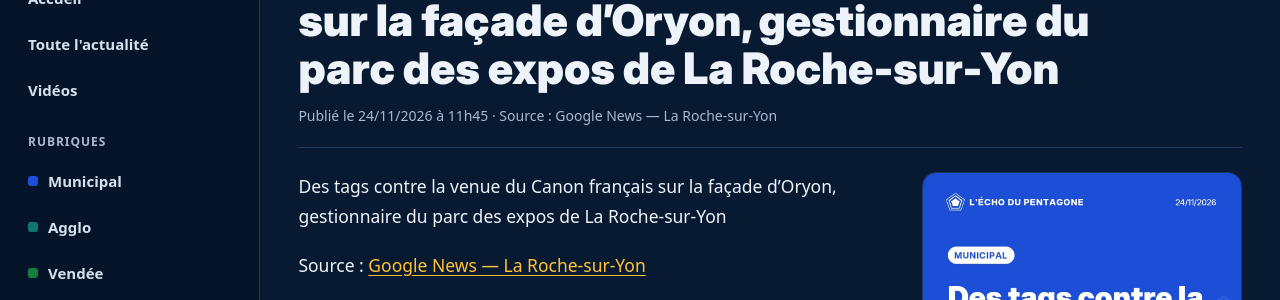
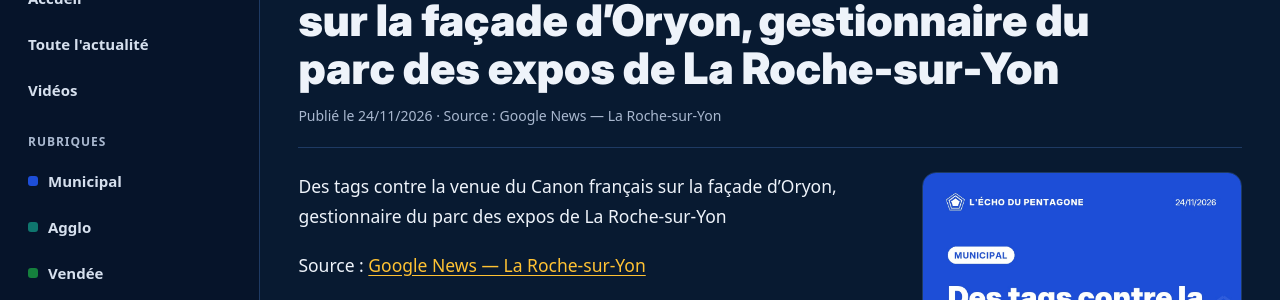
Before and after one commit to lechodupentagone/lechodupentagone, a Jekyll site: the page built from site/_posts/2026-11-24-des-tags-contre-la-venue-du-canon-francais-sur-la-facade-dor.md, in a window 1280 px wide. Shown: the part 164-464 px from the top of the page. Built offline with Jekyll 4.4.1, drawn with Linux system fonts in a browser that asks for light colours.

Commit message:
Article : date sans l'heure
Co-Authored-By: Claude Opus 5.5 <noreply@anthropic.com>
Claude-Session: https://claude.ai/code/session_01SRAebqHdVyX6jz8Fxfvkvg

```diff
--- a/site/_layouts/post.html
+++ b/site/_layouts/post.html
@@ -8,7 +8,7 @@ layout: default
   <header class="art-tete">
     <p class="etiquettes">{% if rub %}<a class="tag-cat" style="background:{{ coul }}" href="{{ '/rubriques/' | append: rub.slug | append: '/' | relative_url }}">{{ page.categorie }}</a>{% endif %}</p>
     <h1>{{ page.title }}</h1>
-    <p class="meta">Publié le {{ page.date | date: "%d/%m/%Y à %Hh%M" }}{% if page.source != "" %} · Source : {{ page.source }}{% endif %}</p>
+    <p class="meta">Publié le {{ page.date | date: "%d/%m/%Y" }}{% if page.source != "" %} · Source : {{ page.source }}{% endif %}</p>
   </header>
   <div class="art-grille">
     <div class="art-corps">
```
